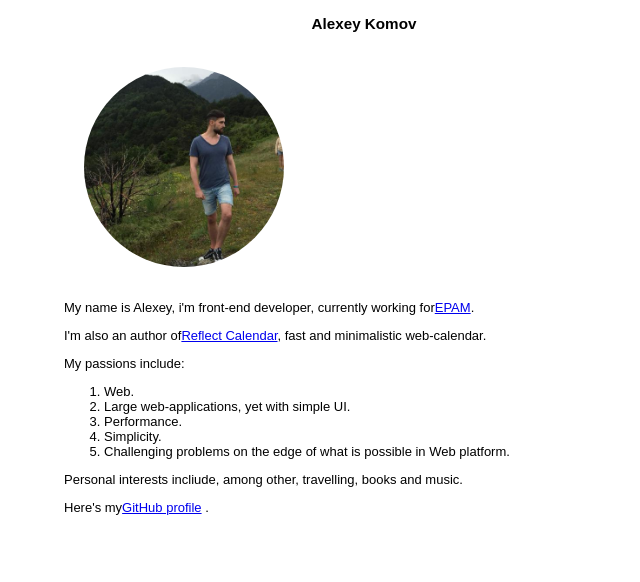
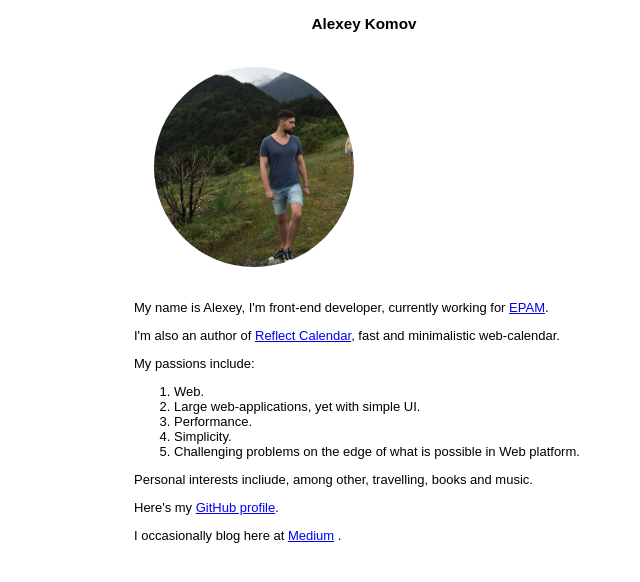
Before and after one commit to alexeykomov/alexeykomov.github.io, a website: page index.jade in a window 1280 px wide. Shown: the whole page, without its empty margins (276-916 px from the left). Drawn offline with nearby package versions, Linux system fonts and the light colour scheme; files that its build step writes are made by us from their sources.

Commit message:
Edit: better layout.

```diff
--- a/index.jade
+++ b/index.jade
@@ -8,21 +8,22 @@ html
     title Alexey Komov
     link(rel='stylesheet', href='css/all.css')
   body
+    header
+      h3.name-title.
+        Alexey Komov
     main
-      h3.header.
-        Alexey Komov
       img(src='img/7137128.jpg', alt='Alexey avatar', class='avatar')
       div
         p
           span.
-            My name is Alexey, i'm front-end developer, currently working for
+            My name is Alexey, I'm front-end developer, currently working for&nbsp;
           a(href='https://epam.com').
             EPAM
           span.
             .
         p
           span.
-            I'm also an author of
+            I'm also an author of&nbsp;
           a(href='http://reflectcal.com').
             Reflect Calendar
           span.
@@ -45,12 +46,18 @@ html
           Personal interests incliude, among other, travelling, books and music.
         p
           span.
-            Here's my
+            Here's my&nbsp;
           a(href='https://github.com/alexeykomov/').
             GitHub profile
           span.
             .
-
+        p
+          span.
+            I occasionally blog here at&nbsp;
+          a(href='https://medium.com/@alexey_komov').
+            Medium
+          span.
+            .
 
     script.
       (function(i,s,o,g,r,a,m){i['GoogleAnalyticsObject']=r;i[r]=i[r]||function(){
--- a/less/site.less
+++ b/less/site.less
@@ -14,12 +14,12 @@ body {
   -moz-osx-font-smoothing: grayscale;
 }
 
-main {
-  max-width: 600px;
+header, main {
+  max-width: 460px;
   margin: 0 auto;
 }
 
-.header {
+.name-title {
   text-align: center;
 }
 
```
Also changed, not shown: css/all.css, index.html.
